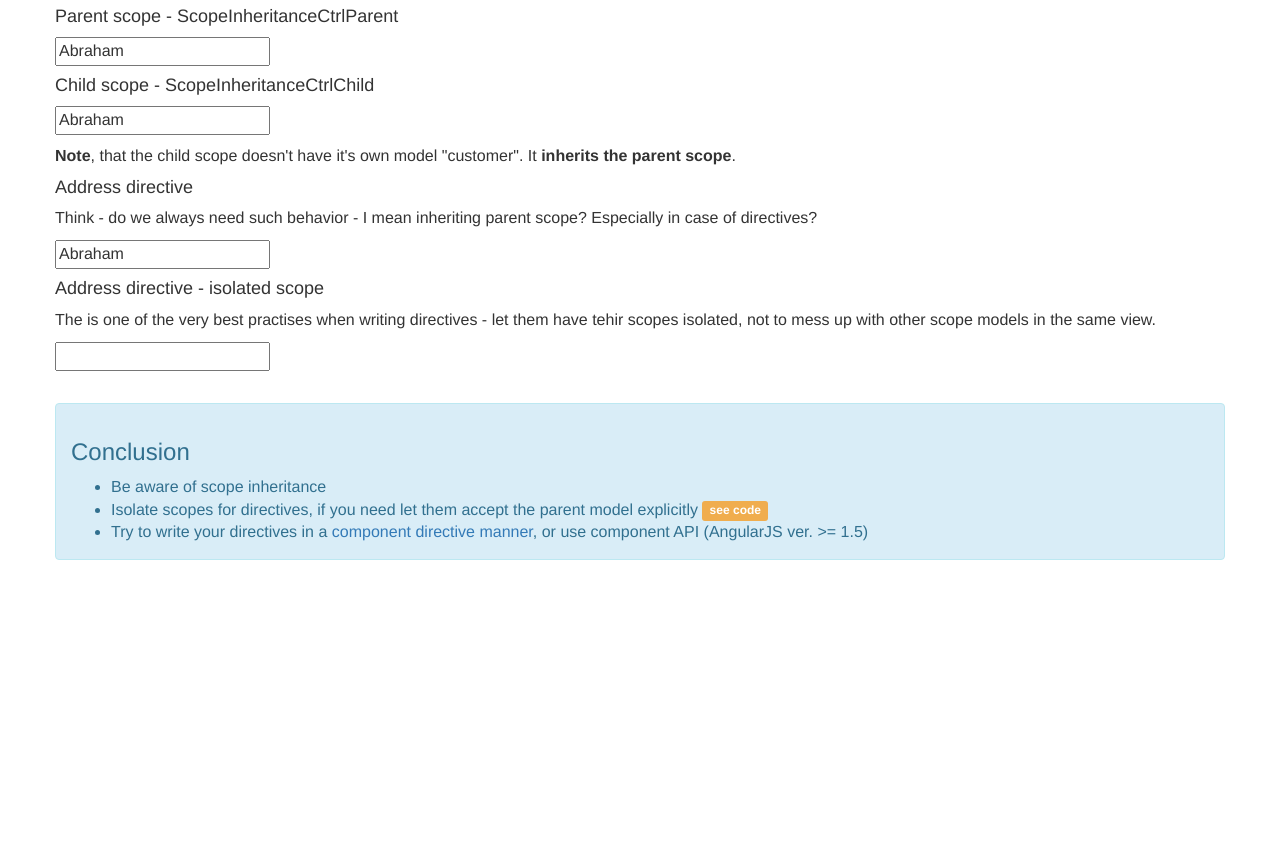
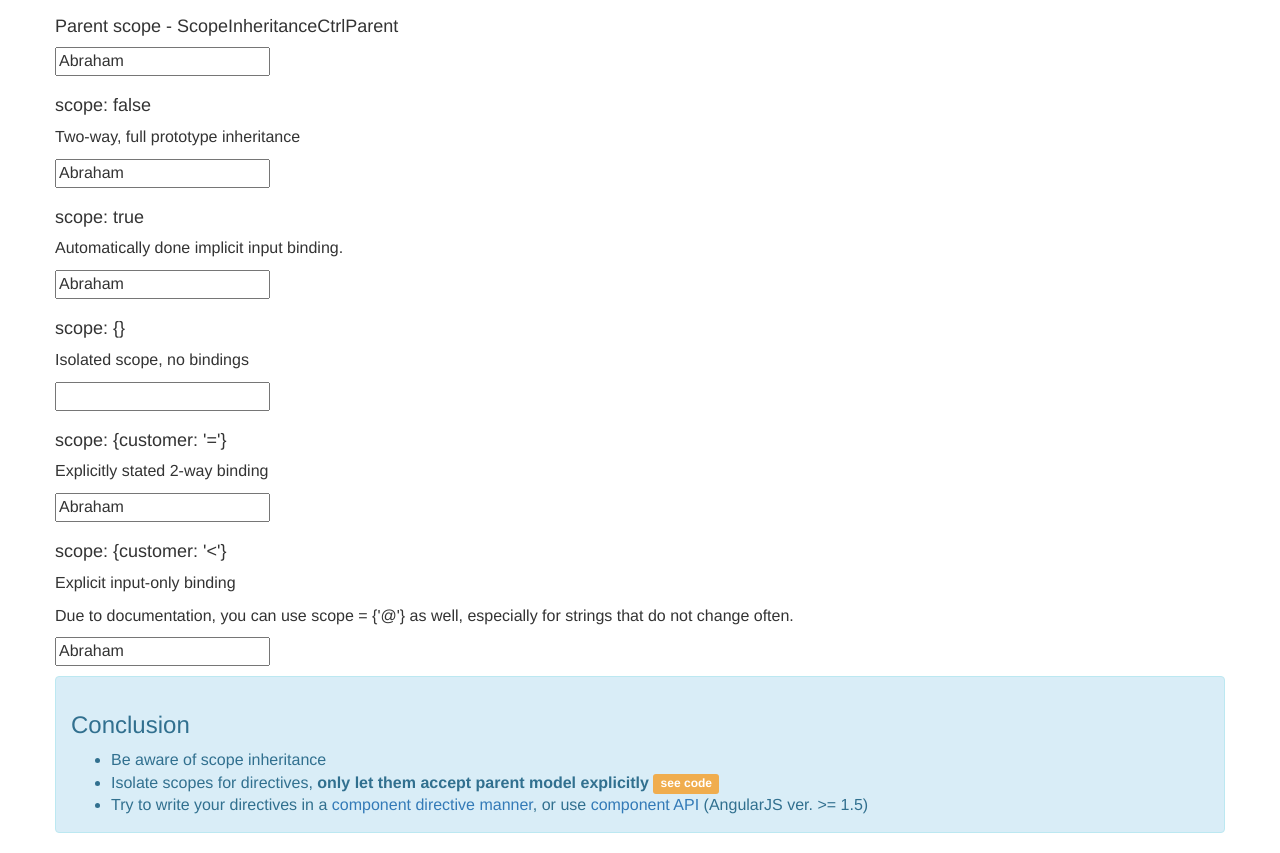
Before and after one commit to pehu71/a1-tips, a website: page index.html at #/scope-inheritance in a window 1280 px wide. Shown: the part 465-1318 px from the top of the page. Before the commit the page ends 1045 px from the top, so only its background shows below. Drawn offline with nearby package versions, Linux system fonts and the light colour scheme; some packages are replaced by stand-ins of ours.

Commit message:
scope inheritance revisited 1

```diff
--- a/chapters/c06/chapter6.js
+++ b/chapters/c06/chapter6.js
@@ -1,31 +1,50 @@
 angular.module('chapter6', [])
 
     .controller('ScopeInheritanceCtrlParent', ['$scope', function ($scope) {
-        $scope.customer = {
-            name: 'Abraham',
-            lastName: 'Lincoln',
-            age: 300,
-            address: 'Lincoln Street 1, 01019 Ivo'
+        $scope.customer = 'Abraham'; // todo: for primitive value
+        $scope.address = {
+            streetName: 'Husakova',
+            streetNumber: '1971'
         }
     }])
 
-    .controller('ScopeInheritanceCtrlChild', ['$scope', function ($scope) {
-
-    }])
-
-    .directive('myAddressDirective', function () {
+    .directive('myAddressScopeFalse', function () {
         return {
             restrict: 'E',
-            template: '<p><input type="text" ng-model="customer.name"></p>'
+            scope: false,
+            template: '<p><input type="text" ng-model="customer"></p>'
         }
     })
 
-    .directive('myAddressDirectiveIsolated', function () {
+    .directive('myAddressScopeTrue', function () {
         return {
             restrict: 'E',
-            scope: {},      // or scope = true
-            // todo: but we can let them accept parent model explicitly
-            // scope: {customer: '='},
-            template: '<p><input type="text" ng-model="customer.name"></p>'
+            scope: true,
+            template: '<p><input type="text" ng-model="customer"></p>'
         }
-    });
+    })
+
+    .directive('myAddressScopeIsolated', function () {
+        return {
+            restrict: 'E',
+            scope: {},
+            template: '<p><input type="text" ng-model="customer"></p>'
+        }
+    })
+
+    .directive('myAddressScopeIsolatedTwoway', function () {
+        return {
+            restrict: 'E',
+            scope: {customer: '='},
+            template: '<p><input type="text" ng-model="customer"></p>'
+        }
+    })
+
+    .directive('myAddressScopeIsolatedInputOnly', function () {
+        return {
+            restrict: 'E',
+            scope: {customer: '<'},
+            template: '<p><input type="text" ng-model="customer"></p>'
+        }
+    })
+;
--- a/chapters/c06/scope-inheritance.html
+++ b/chapters/c06/scope-inheritance.html
@@ -1,37 +1,65 @@
+<div class="row">
+    <div class="col col-lg-12">
         <h2>c06 - Scope inheritance</h2>
-
-
-    <h4>Parent scope - ScopeInheritanceCtrlParent</h4>
-    <p><input type="text" ng-model="customer.name"></p>
-
-    <div ng-controller="ScopeInheritanceCtrlChild">
-        <h4>Child scope - ScopeInheritanceCtrlChild</h4>
-        <p><input type="text" ng-model="customer.name"></p>
-        <p><strong>Note</strong>, that the child scope doesn't have it's own model "customer". It <strong>inherits the
-            parent scope</strong>.</p>
+    </div>
 </div>
 
-    <h4>Address directive</h4>
-    <p>Think - do we always need such behavior - I mean inheriting parent scope? Especially in case of directives?</p>
-    <my-address-directive></my-address-directive>
+<div class="row">
+    <div class="col col-lg-12">
+        <h4>Parent scope - ScopeInheritanceCtrlParent</h4>
+        <p><input type="text" ng-model="customer"></p>
+    </div>
+</div>
 
-    <h4>Address directive - isolated scope</h4>
-    <p>The is one of the very best practises when writing directives - let them have tehir scopes isolated, not to mess
-        up with other scope models in the same view.</p>
-    <my-address-directive-isolated></my-address-directive-isolated>
+<div class="row">
+    <div class="col col-lg-12">
+        <h4>scope: false</h4>
+        <p>Two-way, full prototype inheritance</p>
+        <my-address-scope-false></my-address-scope-false>
+    </div>
+</div>
 
-    <!--todo: but we can let them accept parent model explicitly-->
-    <!--<my-address-directive-isolated customer="customer"></my-address-directive-isolated>-->
+<div class="row">
+    <div class="col col-lg-12">
+        <h4>scope: true</h4>
+        <p>Automatically done implicit input binding.</p>
+        <my-address-scope-true></my-address-scope-true>
+    </div>
+</div>
 
-<br>
+<div class="row">
+    <div class="col col-lg-12">
+        <h4>scope: {}</h4>
+        <p>Isolated scope, no bindings</p>
+        <my-address-scope-isolated></my-address-scope-isolated>
+    </div>
+</div>
+
+<div class="row">
+    <div class="col col-lg-12">
+        <h4>scope: {customer: '='}</h4>
+        <p>Explicitly stated 2-way binding</p>
+        <my-address-scope-isolated-twoway customer="customer"></my-address-scope-isolated-twoway>
+    </div>
+</div>
+
+<div class="row">
+    <div class="col col-lg-12">
+        <h4>scope: {customer: '&lt;'}</h4>
+        <p>Explicit input-only binding</p>
+        <p>Due to documentation, you can use scope = {'@'} as well, especially for strings that do not change often.</p>
+        <my-address-scope-isolated-input-only customer="customer"></my-address-scope-isolated-input-only>
+    </div>
+</div>
+
 <div class="alert alert-info" role="alert">
     <h3>Conclusion</h3>
     <ul>
         <li>Be aware of scope inheritance</li>
-            <li>Isolate scopes for directives, if you need let them accept the parent model explicitly <label
+        <li>Isolate scopes for directives, <strong>only let them accept parent model explicitly</strong> <label
                 class="label label-warning">see code</label></li>
         <li>Try to write your directives in a <a href="#/component-directives">component directive manner</a>, or
-                use component API (AngularJS ver. >= 1.5)
+            use <a href="#/component-directives">component API</a> (AngularJS ver. >= 1.5)
         </li>
     </ul>
 </div>
```
Also changed, not shown: index.html (+1 -0 lines). Lines whose indentation alone changed are shown as unchanged.
